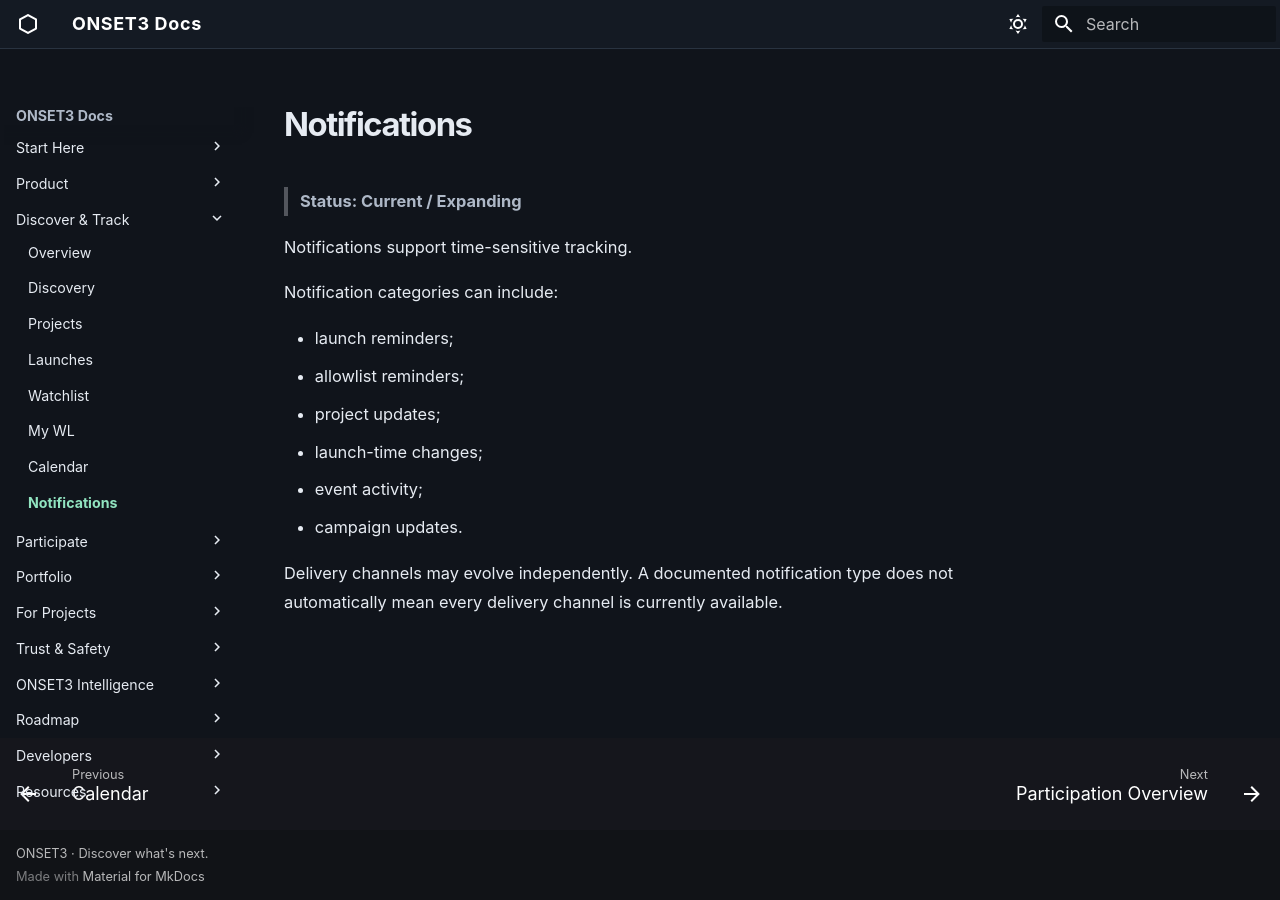
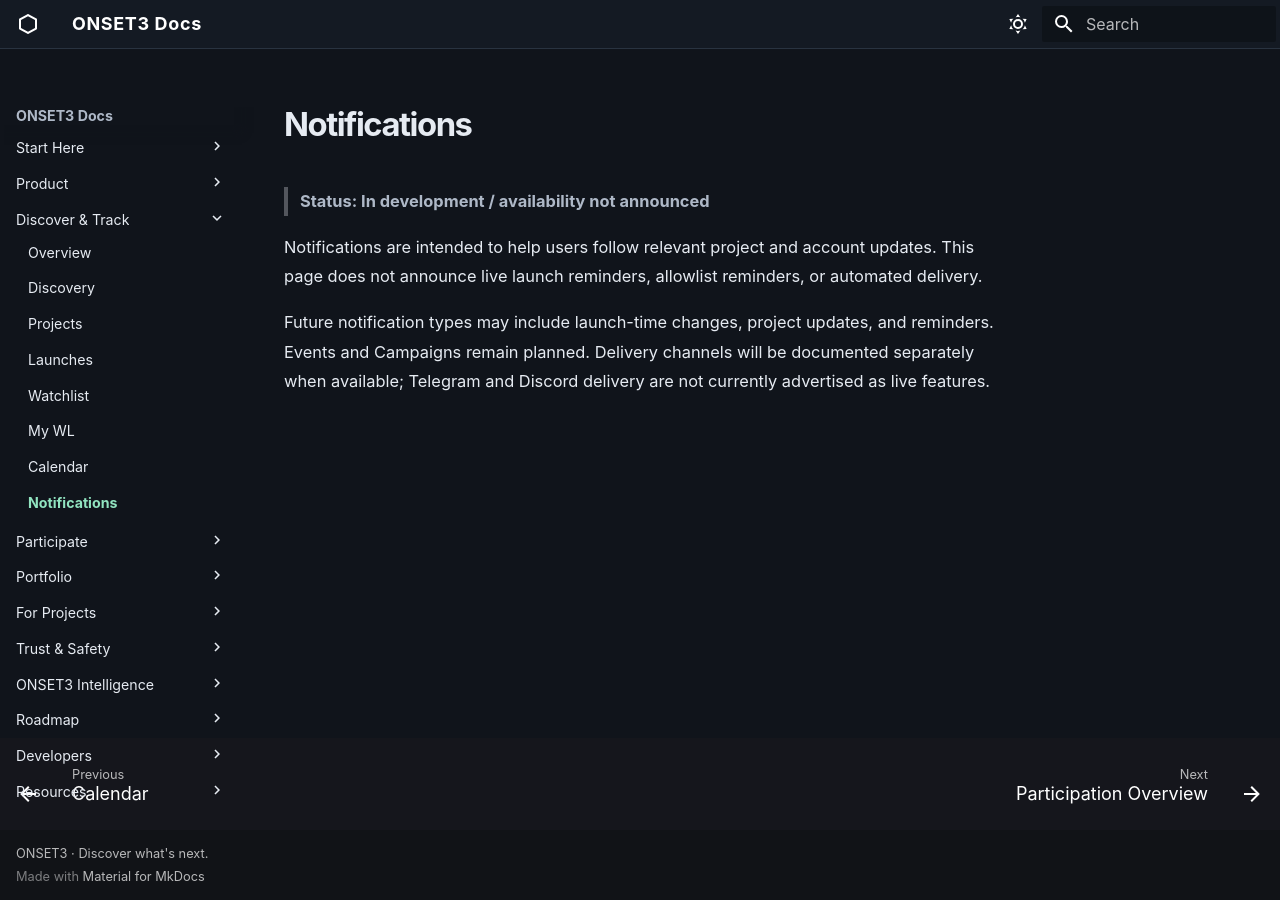
Before and after one commit to onset3/onset3-docs, an MkDocs documentation site: the page built from docs/discover-track/notifications.md, in a window 1280 px wide. Built offline with MkDocs 1.6.1 and Material for MkDocs 9.7.7, drawn with Linux system fonts in a browser that asks for light colours.

Commit message:
Clarify public product status and improve documentation entry

```diff
--- a/docs/discover-track/notifications.md
+++ b/docs/discover-track/notifications.md
@@ -1,16 +1,7 @@
 # Notifications
 
-> **Status: Current / Expanding**
+> **Status: In development / availability not announced**
 
-Notifications support time-sensitive tracking.
+Notifications are intended to help users follow relevant project and account updates. This page does not announce live launch reminders, allowlist reminders, or automated delivery.
 
-Notification categories can include:
-
-- launch reminders;
-- allowlist reminders;
-- project updates;
-- launch-time changes;
-- event activity;
-- campaign updates.
-
-Delivery channels may evolve independently. A documented notification type does not automatically mean every delivery channel is currently available.
+Future notification types may include launch-time changes, project updates, and reminders. Events and Campaigns remain planned. Delivery channels will be documented separately when available; Telegram and Discord delivery are not currently advertised as live features.
```
Also changed, not shown: README.md (+33 -7 lines), docs/developers/technical-overview.md (+4 -8 lines), docs/discover-track/my-wl.md (+3 -5 lines).
